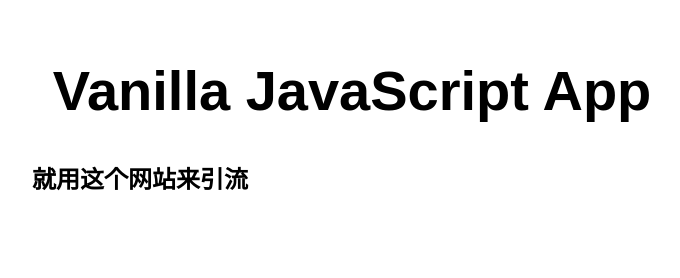
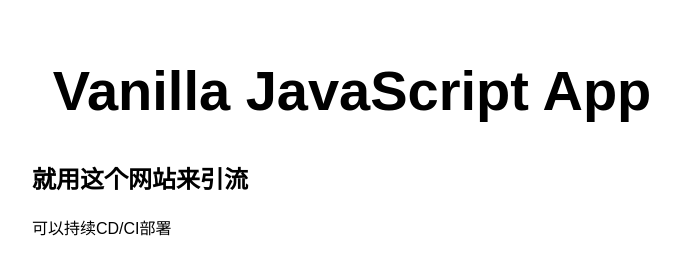
Before and after one commit to malisoftwarebio/cn.zcancercenter.com, a website: page src/index.html in a window 1280 px wide. Shown: the whole page, without its empty margins (288-968 px from the left). Drawn offline with Linux system fonts and the light colour scheme.

Commit message:
test cd/ci

```diff
--- a/src/index.html
+++ b/src/index.html
@@ -12,6 +12,7 @@
   <main>
     <h1>Vanilla JavaScript App</h1>
     <h2>就用这个网站来引流</h2>
+    <p>可以持续CD/CI部署</p>
 </body>
 
 </html>
```
